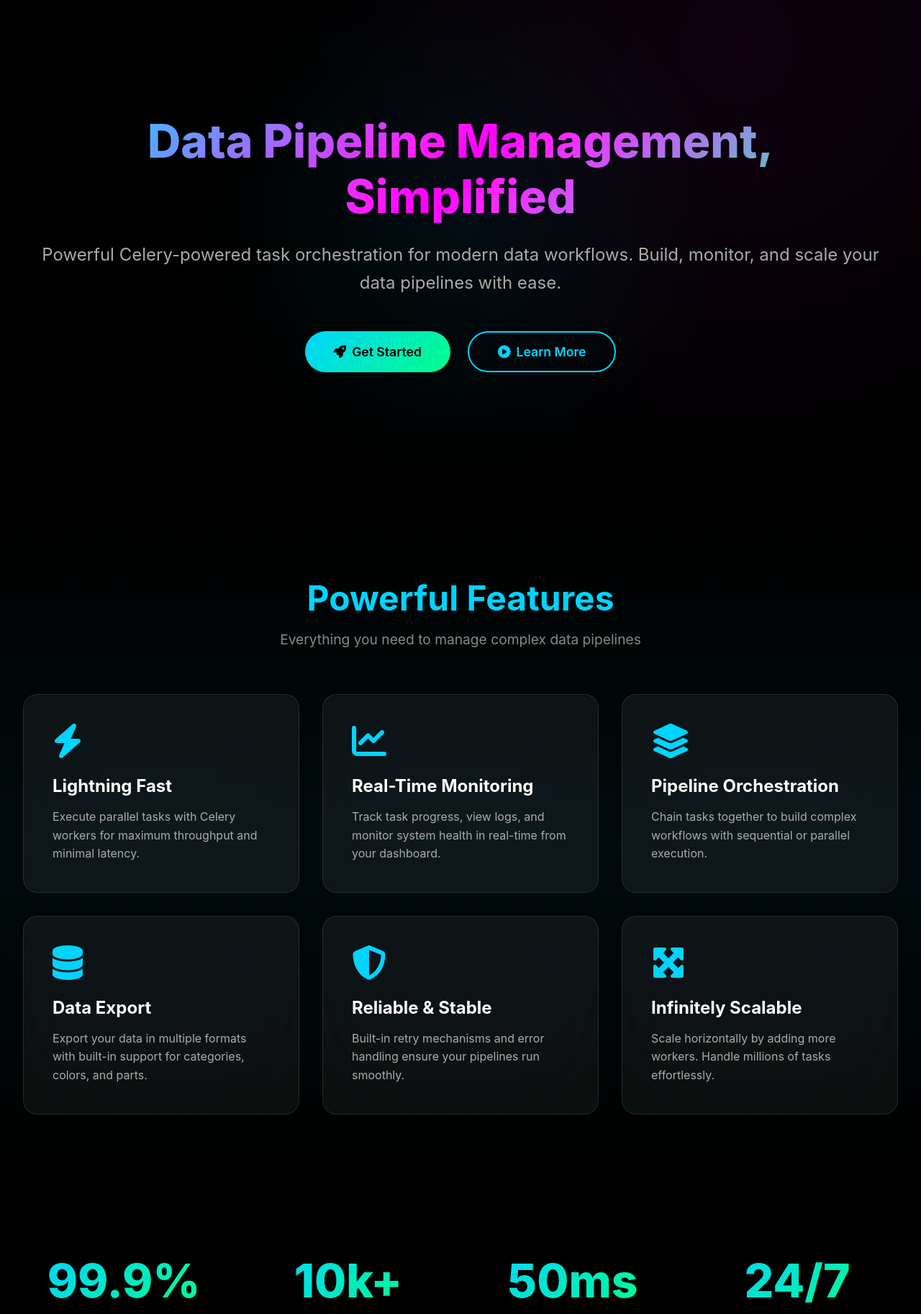
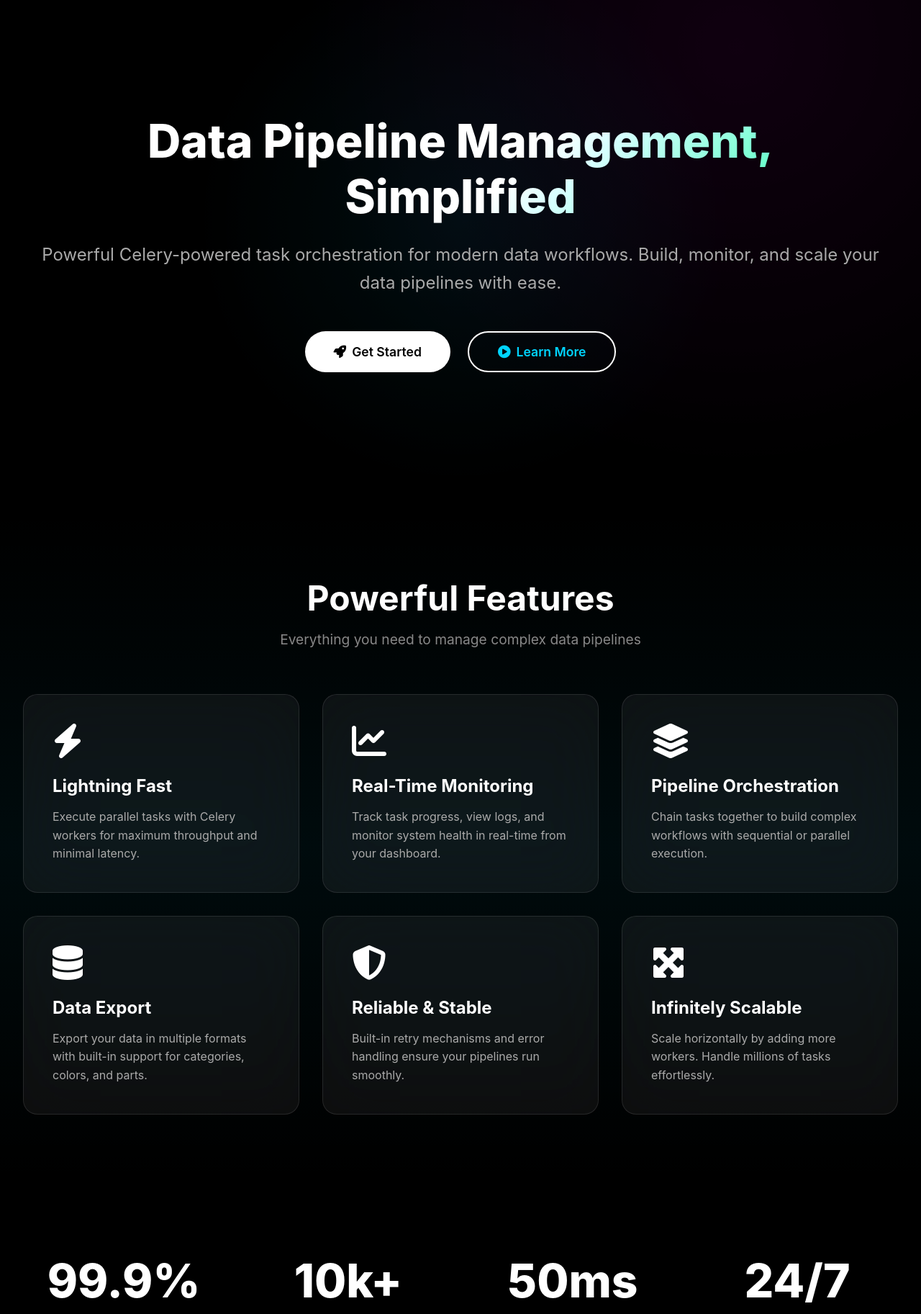
Before and after one commit to DANIEL-EKWERE/brickwork_backend_web, a Django app: page / in a window 1280 px wide. Shown: the part 95-1920 px from the top of the page at 72% size. Run offline with Django 5.2, Linux system fonts and the light colour scheme; parts of the project's set-up code (start-up, migrations or seed data) failed here and were passed over.

Commit message:
updated home.html

```diff
--- a/templates/dashboard/home.html
+++ b/templates/dashboard/home.html
@@ -146,7 +146,7 @@ body {
   font-size: 4rem;
   font-weight: 800;
   margin-bottom: 1.5rem;
-  background: linear-gradient(135deg, #00d4ff, #ff00ff, #00ff88);
+  background: linear-gradient(135deg, #ffffffff, #ffffffff, #00ff88);
   -webkit-background-clip: text;
   -webkit-text-fill-color: transparent;
   background-clip: text;
@@ -174,7 +174,7 @@ body {
 
 .btn-primary {
   padding: 1rem 2.5rem;
-  background: linear-gradient(135deg, #00d4ff, #00ff88);
+  background: linear-gradient(135deg, #ffffffff, #ffffffff);
   border: none;
   border-radius: 30px;
   color: #000;
@@ -190,13 +190,13 @@ body {
 
 .btn-primary:hover {
   transform: translateY(-3px);
-  box-shadow: 0 15px 40px rgba(0, 212, 255, 0.6);
+  box-shadow: 0 15px 40px rgba(255, 255, 255, 0.6);
 }
 
 .btn-secondary {
   padding: 1rem 2.5rem;
   background: transparent;
-  border: 2px solid #00d4ff;
+  border: 2px solid #ffffffff;
   border-radius: 30px;
   color: #00d4ff;
   font-weight: 600;
@@ -232,7 +232,7 @@ body {
 .section-header h2 {
   font-size: 3rem;
   font-weight: 700;
-  color: #00d4ff;
+  color: #ffffffff;
   margin-bottom: 1rem;
 }
 
@@ -277,13 +277,13 @@ body {
 
 .feature-card:hover {
   transform: translateY(-10px);
-  border-color: rgba(0, 212, 255, 0.5);
-  box-shadow: 0 15px 50px rgba(0, 212, 255, 0.3);
+  border-color: rgba(255, 255, 255, 0.5);
+  box-shadow: 0 15px 50px rgba(255, 255, 255, 0.3);
 }
 
 .feature-icon {
   font-size: 3rem;
-  color: #00d4ff;
+  color: #ffffffff;
   margin-bottom: 1.5rem;
   display: inline-block;
 }
@@ -323,7 +323,7 @@ body {
 .stat-number {
   font-size: 4rem;
   font-weight: 800;
-  background: linear-gradient(135deg, #00d4ff, #00ff88);
+  background: linear-gradient(135deg, #ffffffff, #ffffffff);
   -webkit-background-clip: text;
   -webkit-text-fill-color: transparent;
   background-clip: text;
@@ -367,7 +367,7 @@ body {
   font-size: 3.5rem;
   font-weight: 800;
   margin-bottom: 1.5rem;
-  background: linear-gradient(135deg, #00d4ff, #ff00ff, #00ff88);
+  background: linear-gradient(135deg, #ffffffff, #ffffffff, #ffffffff);
   -webkit-background-clip: text;
   -webkit-text-fill-color: transparent;
   background-clip: text;
@@ -395,7 +395,7 @@ body {
 }
 
 .footer-section h3 {
-  color: #00d4ff;
+  color: #ffffffff;
   margin-bottom: 1rem;
   font-size: 1.3rem;
 }
@@ -410,7 +410,7 @@ body {
 }
 
 .footer-section a:hover {
-  color: #00d4ff;
+  color: #ffffffff;
 }
 
 .social-links {
@@ -433,7 +433,7 @@ body {
 
 .social-links a:hover {
   background: rgba(0, 212, 255, 0.2);
-  border-color: #00d4ff;
+  border-color: #ffffffff;
   transform: translateY(-3px);
 }
 
```
Also changed, not shown: brickwork_backend/settings.py (+23 -23 lines).
